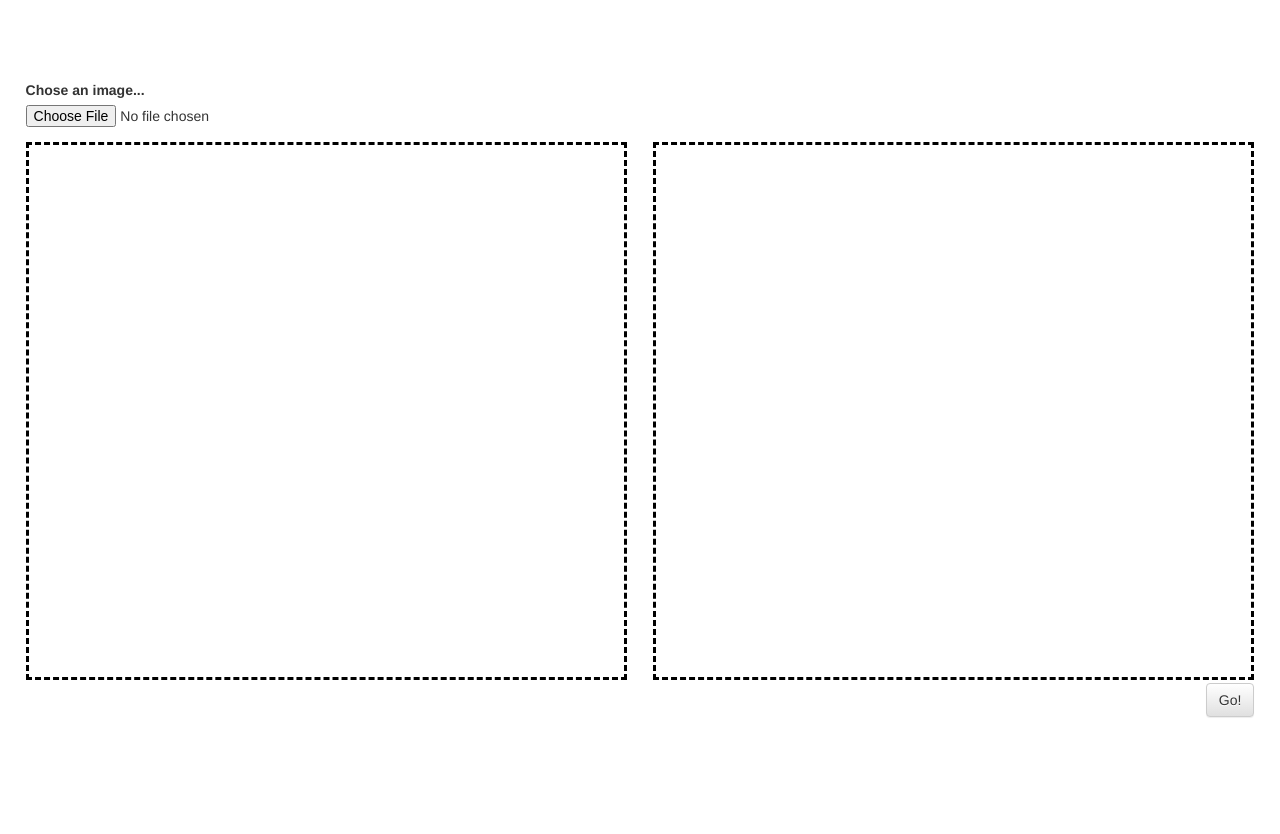
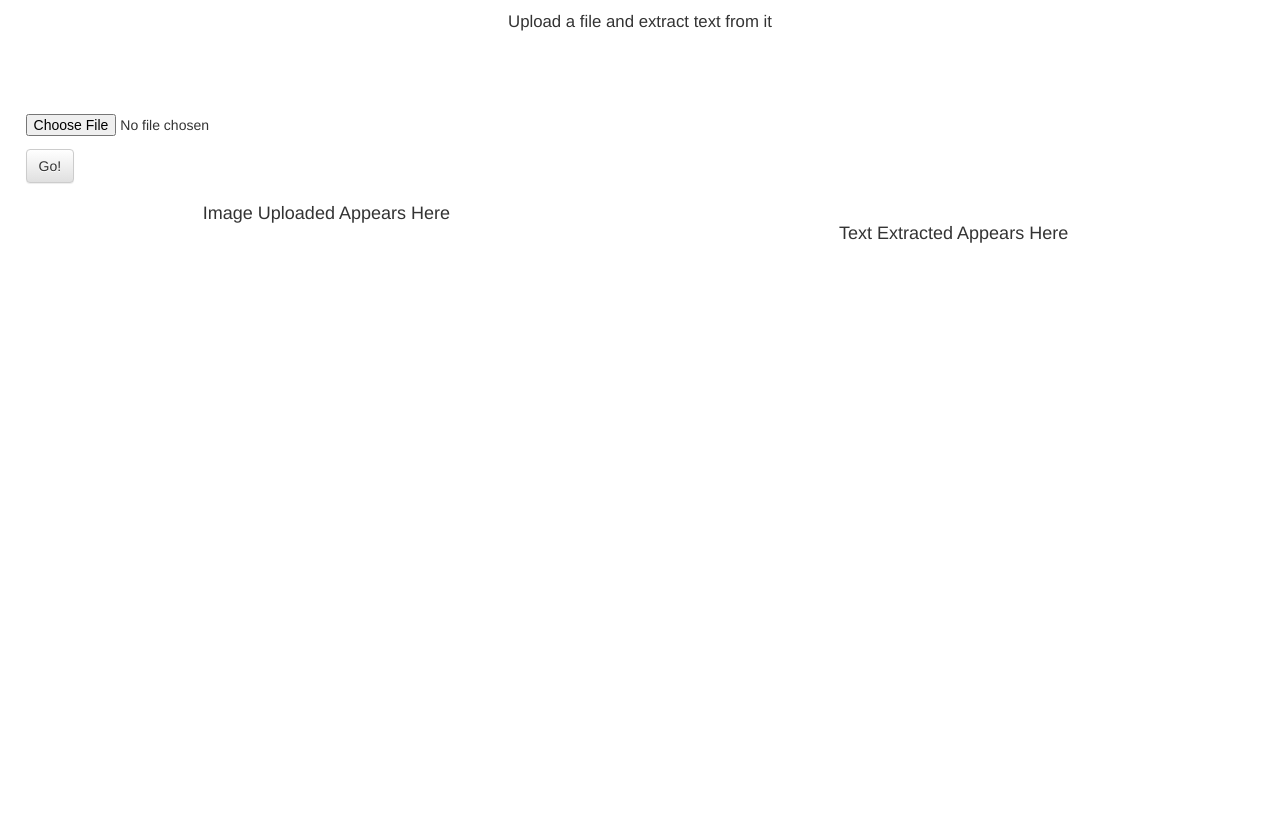
Before and after one commit to rbanjo/image-scanner-webpage, a Django app: page /imagescanner/ in a window 1280 px wide. Before the commit the page ends 718 px from the top, so only its background shows below. Run offline with Django 3.2, Linux system fonts and the light colour scheme; some libraries are stand-ins or nearby versions.

Commit message:
improved the UI of the webpage

```diff
--- a/imagescanner/static/imagescanner/css/ocr_form.css
+++ b/imagescanner/static/imagescanner/css/ocr_form.css
@@ -30,7 +30,7 @@
 .image-container {
     border-color: black;
     border-width: medium;
-    border-style: dashed;
+    border-style: hidden;
     margin-right: 1vw;
     flex: 1;
 }
@@ -43,11 +43,10 @@
 }
 
 .result-container {
-    border-style: dashed;
+    border-style: hidden;
     border-width: medium;
     margin-left: 1vw;
     flex: 1;
-    font-family: monospace;
     white-space: pre-line;
 }
 
@@ -67,5 +66,5 @@
     min-height: 5vh;
     display: flex;
     align-items: center;
-    justify-content: flex-end;
+    justify-content: flex-start;
 }
--- a/imagescanner/templates/ocr_form.html
+++ b/imagescanner/templates/ocr_form.html
@@ -19,21 +19,24 @@
           <script src="https://oss.maxcdn.com/respond/1.4.2/respond.min.js"></script>
         <![endif]-->
         <link rel="stylesheet" href="{% static 'imagescanner/css/ocr_form.css' %}"/>
+        <span style="font-size: larger" ><p></p><p></p><element class="boldText">Upload a file and extract text from it</element></span>
     </head>
-    <body>
+    <body style="text-align: center">
         <div class="vertical-center">
             <div class="form-container">
               <div class="input-container">
                 <div class="form-group">
-                  <label for="image">Chose an image...</label>
-                  <input type="file" id="image-input" data-js-image-input/>
+                    <input type="file" id="image-input" data-js-image-input/><p></p>
+                    <div class="button-container"><button class="btn btn-default" type="button" data-js-go-button>Go!</button></div>
                 </div>
               </div>
               <div class="image-result-container">
-                  <div class="image-container" data-js-image-container></img></div>
-                  <div class="result-container result-default" data-js-result-container></div>
+                  <div class="image-container" data-js-image-container>
+                      <span style="font-size: large">Image Uploaded Appears Here</span></div>
+                  <div class="result-container result-default" data-js-result-container>
+                      <span style="font-size: large">Text Extracted Appears Here</span></div>
               </div>
-              <div class="button-container"><button class="btn btn-default" type="button" data-js-go-button>Go!</button></div>
+
             </div>
         </div>
         <!-- jQuery (necessary for Bootstrap's JavaScript plugins) -->
```
